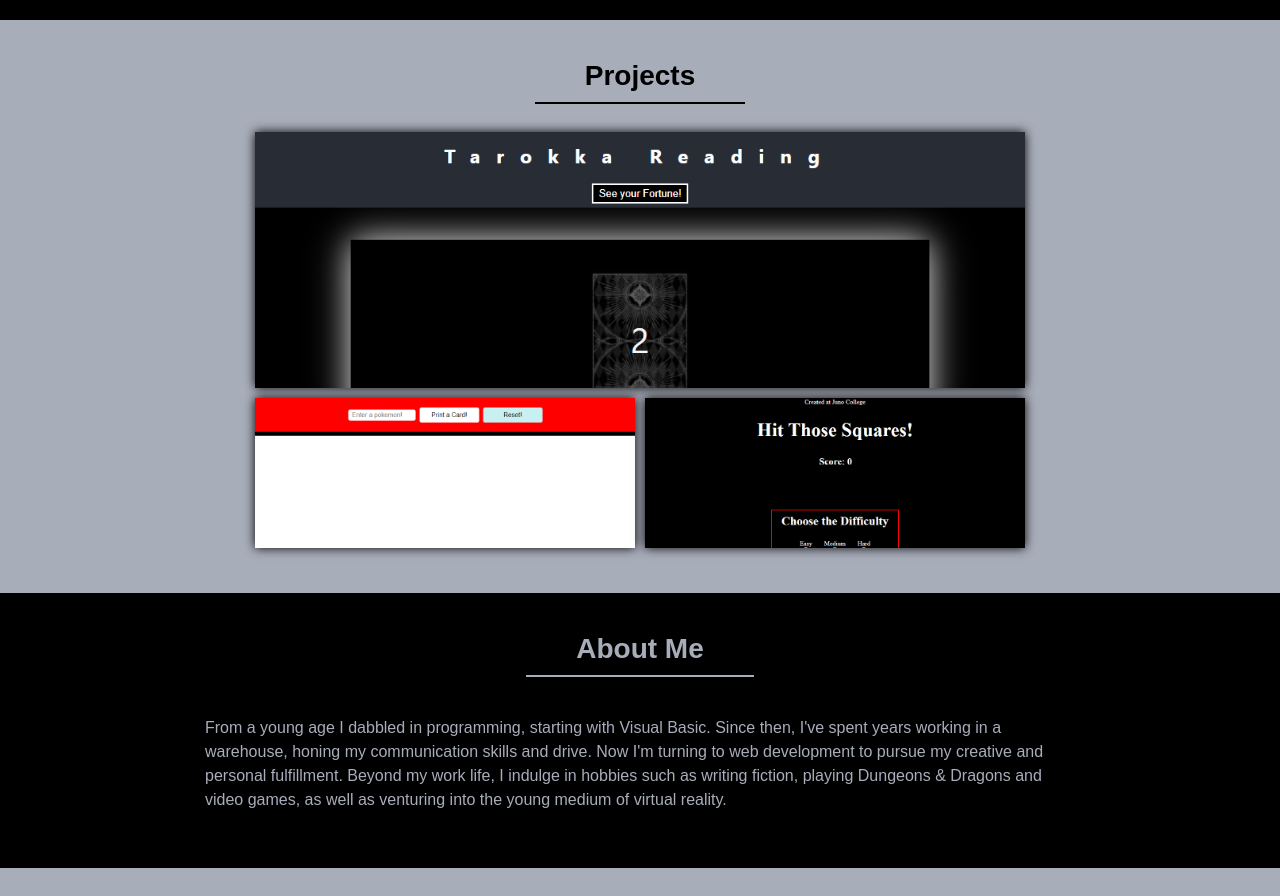
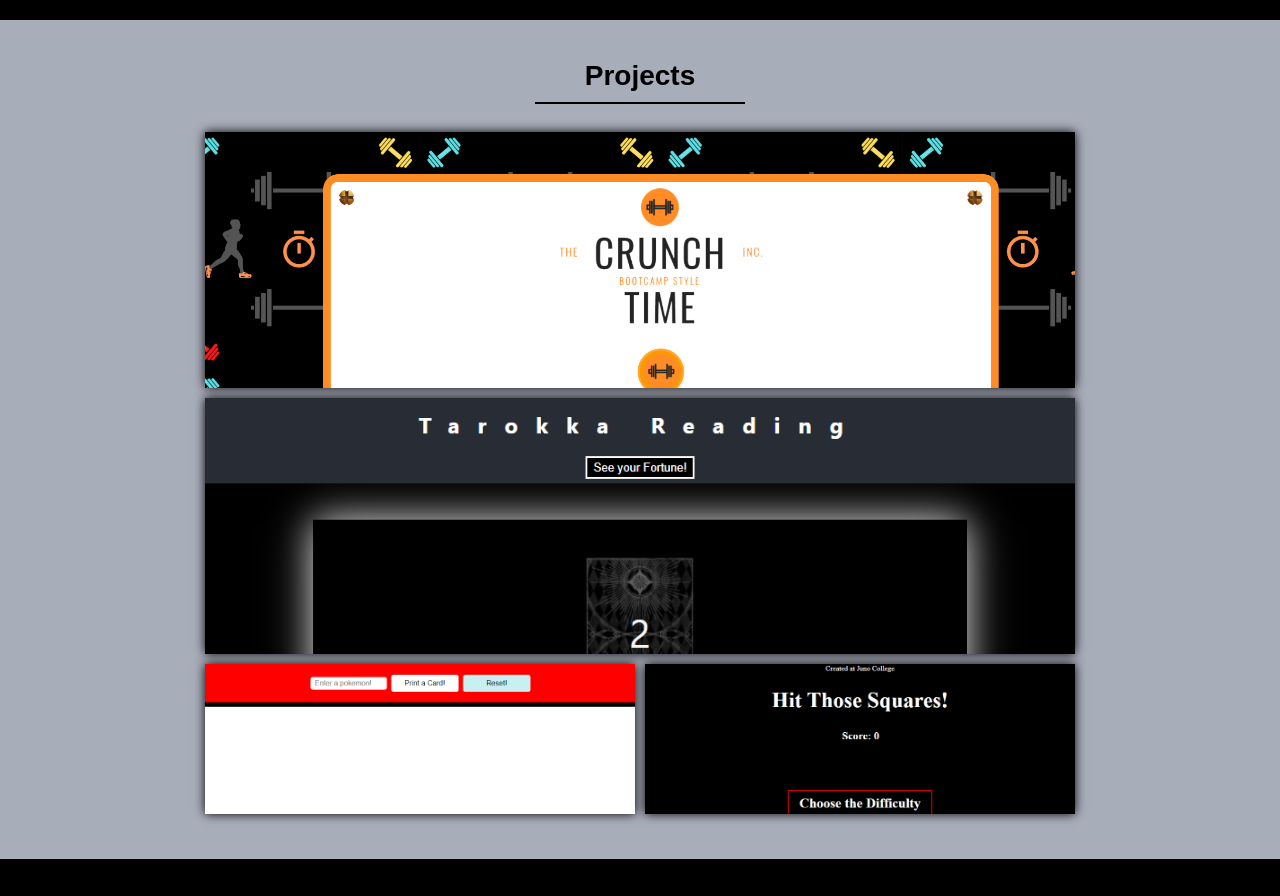
Before and after one commit to RookiePrime/portfolio, a plain HTML site: page index.html in a window 1280 px wide. Shown: the part 780-1676 px from the top of the page. Drawn offline with Linux system fonts and the light colour scheme.

Commit message:
Added project 1, Crunch Time, to the porfolio page
As per bootcamp requirements for Project 1, it is now presented on my portfolio page. I even gave it top billing!

```diff
--- a/assets/styles/style.css
+++ b/assets/styles/style.css
@@ -167,6 +167,10 @@
 
 #projects .squares {
     background: url(../images/hit-squares-preview.png);
+}
+
+#projects .crunch-time {
+    background: url(../images/crunch-time-preveiw.png);
 }
 
 #projects .project {
--- a/index.html
+++ b/index.html
@@ -34,6 +34,11 @@
         <section id="projects">
             <h2>Projects</h2>
             <div class="proj-container">
+                <a href="https://crunchteam04.github.io/Crunch-Time/" class="big">
+                    <div class="project crunch-time">
+                        <h3 class="preview-text">Crunch Time</h3>
+                    </div>
+                </a>
                 <a href="https://rookieprime.github.io/tarokka-deck/" class="big">
                     <div class="project tarokka">
                         <h3 class="preview-text">Tarokka Reading</h3>
```
Also changed, not shown: assets/images/crunch-time-preveiw.png (added).
